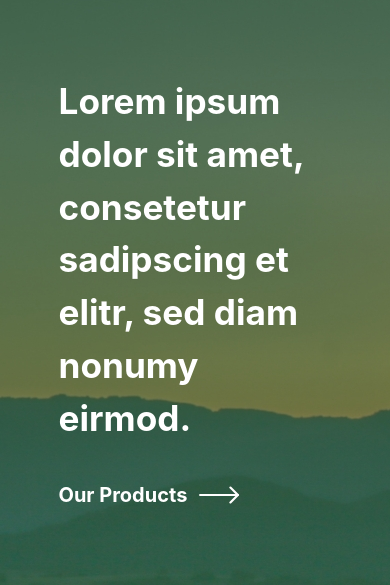
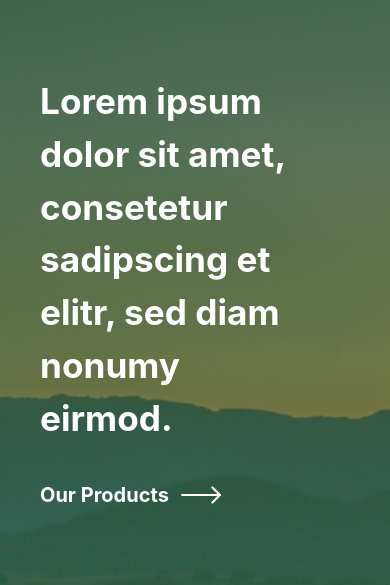
Before and after one commit to tattybusiness/chrisWebsite, a plain HTML site: page index.html in a window 390 px wide. Shown: the part 103-688 px from the top of the page. Drawn offline with nearby package versions, Linux system fonts and the light colour scheme.

Commit message:
final I promise

```diff
--- a/index.html
+++ b/index.html
@@ -49,7 +49,7 @@
                 </div>
             </nav>
                 <!-- Header -->
-                <div class="is-flex is-justify-content-center is-align-items-center animate__animated animate__fadeIn animate__slower" style="height: 70vh;">
+                <div class="is-flex is-justify-content-center is-align-items-center animate__animated animate__fadeIn animate__slower header" style="height: 70vh;">
                     <div class="content">
                         <p class="is-size-2 has-text-weight-bold" style="max-width: 70vw">
                             Lorem ipsum dolor sit amet, consetetur sadipscing et elitr, sed diam nonumy eirmod.
--- a/main.css
+++ b/main.css
@@ -231,6 +231,10 @@ html {
     .four .mytext a {
         align-self: flex-start !important;
     }
+    .header {
+        justify-content: unset !important;
+        margin-left: 1rem;
+    }
 }
 
 @media only screen and (max-width: 350px) {
```
